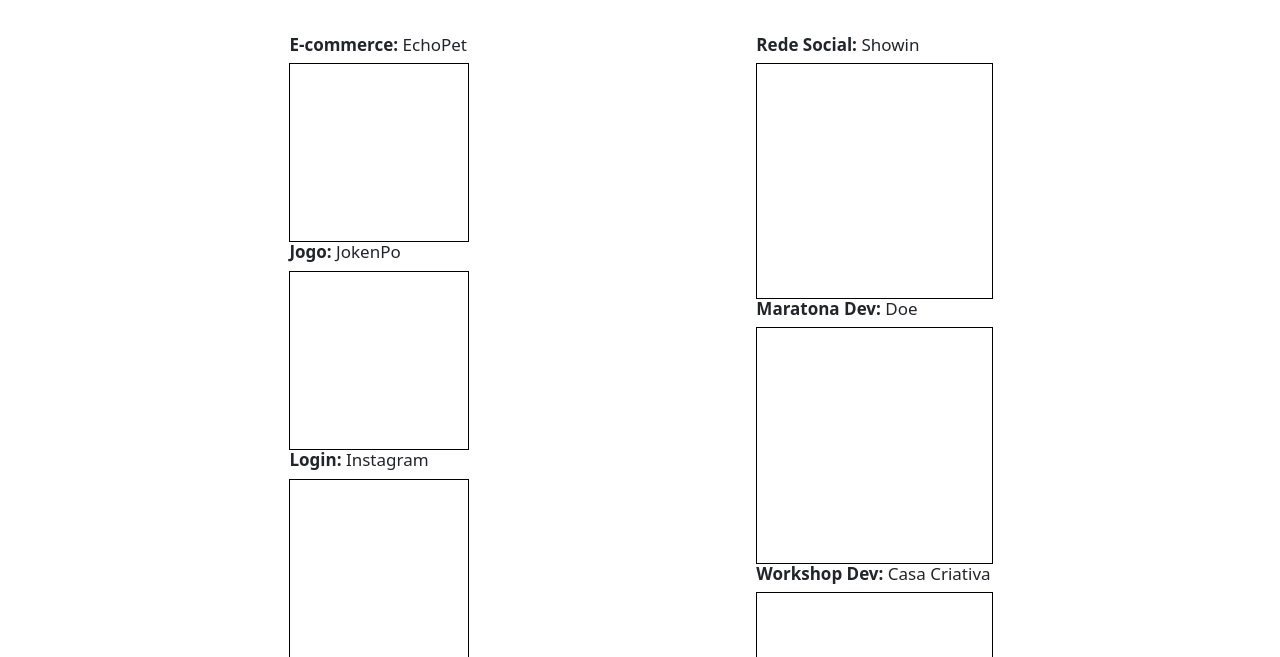
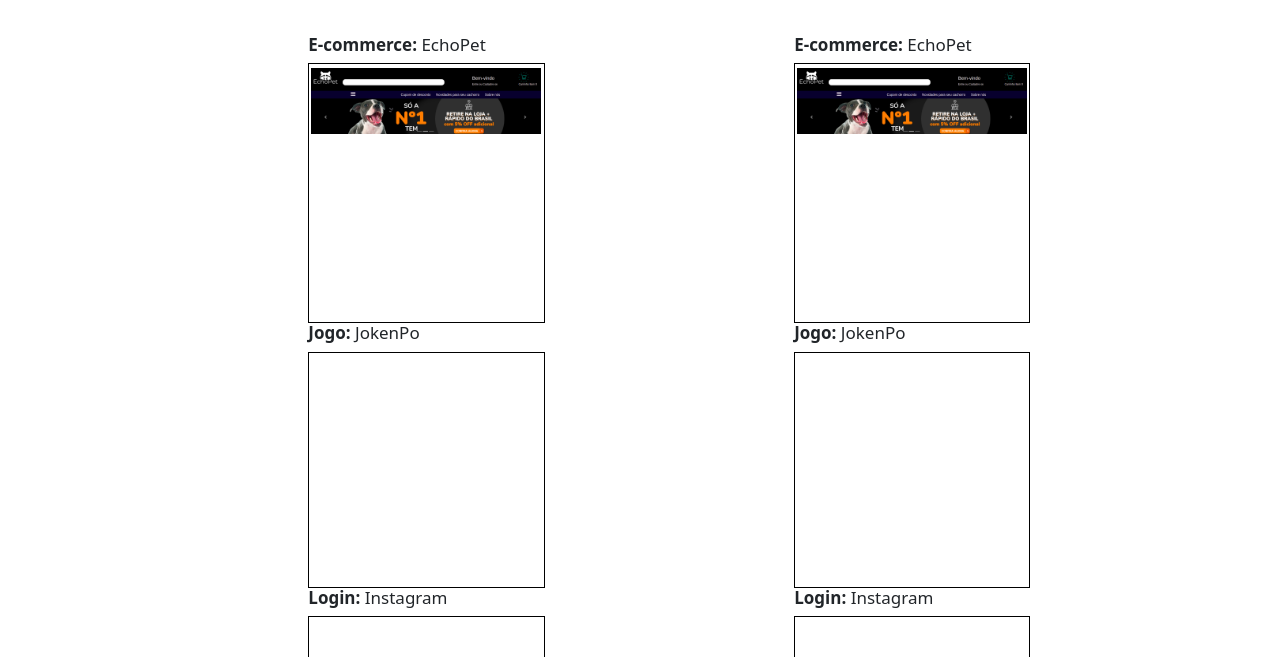
Before and after one commit to lucasg13info/portifolio, a plain HTML site: page public/public/portifolio.html in a window 1280 px wide. Shown: the part 295-952 px from the top of the page. Drawn offline with nearby package versions, Linux system fonts and the light colour scheme.

Commit message:
Ajustes na tela projetos

```diff
--- a/public/public/portifolio.html
+++ b/public/public/portifolio.html
@@ -43,7 +43,9 @@
             <div class="EchoPet">
                 <h3 class="titulo"><strong>E-commerce:</strong> EchoPet</h3>
                 <div class="containerImagem">
-
+                   <div>
+                        <img class="imgEchopet"src="./imagens/portifolio/EchoPet.png" alt="EchoPet">
+                   </div>
                 </div>
 
                 <div class="Jokenpo">
@@ -63,7 +65,31 @@
 
 
         <div class="ladoDireito">
-            <div class="tcc">
+            <div class="EchoPet">
+                <h3 class="titulo"><strong>E-commerce:</strong> EchoPet</h3>
+                <div class="containerImagem">
+                   <div>
+                        <img class="imgEchopet"src="./imagens/portifolio/EchoPet.png" alt="EchoPet">
+                   </div>
+                </div>
+
+                <div class="Jokenpo">
+                    <h3 class="titulo"><strong>Jogo:</strong> JokenPo</h3>
+                    <div class="containerImagem">
+
+                    </div>
+                    <div class="Instagram">
+                        <h3 class="titulo"><strong>Login:</strong> Instagram</h3>
+                        <div class="containerImagem">
+
+                        </div>
+                    </div>
+                </div>
+            </div>
+
+
+
+            <!-- <div class="tcc">
                 <h3 class="titulo"><strong>Rede Social:</strong> Showin </h3>
                 <div class="containerImagem">
 
@@ -78,12 +104,12 @@
 
             </div>
             <div class="tcc">
-                <h3 class="titulo"><strong>Workshop Dev:</strong> Casa Criativa </h3>
+                <h3 class="titulo"><strong>Workshop:</strong> Casa Criativa </h3>
                 <div class="containerImagem">
 
                 </div>
 
-            </div>
+            </div> -->
 
 
         </div>
--- a/public/public/style/portifolio.css
+++ b/public/public/style/portifolio.css
@@ -102,10 +102,15 @@ margin-right: 10px;
 
 .containerImagem{
   border: solid 1px black;
-  padding: 50%;
+  padding: 66%;
+
 }
 
-
+.imgEchopet {
+  width: 230px;
+  margin-top: -188px;
+  margin-left: -115px;
+}
 
 
 
```
Also changed, not shown: public/public/imagens/portifolio/EchoPet.png (added).
